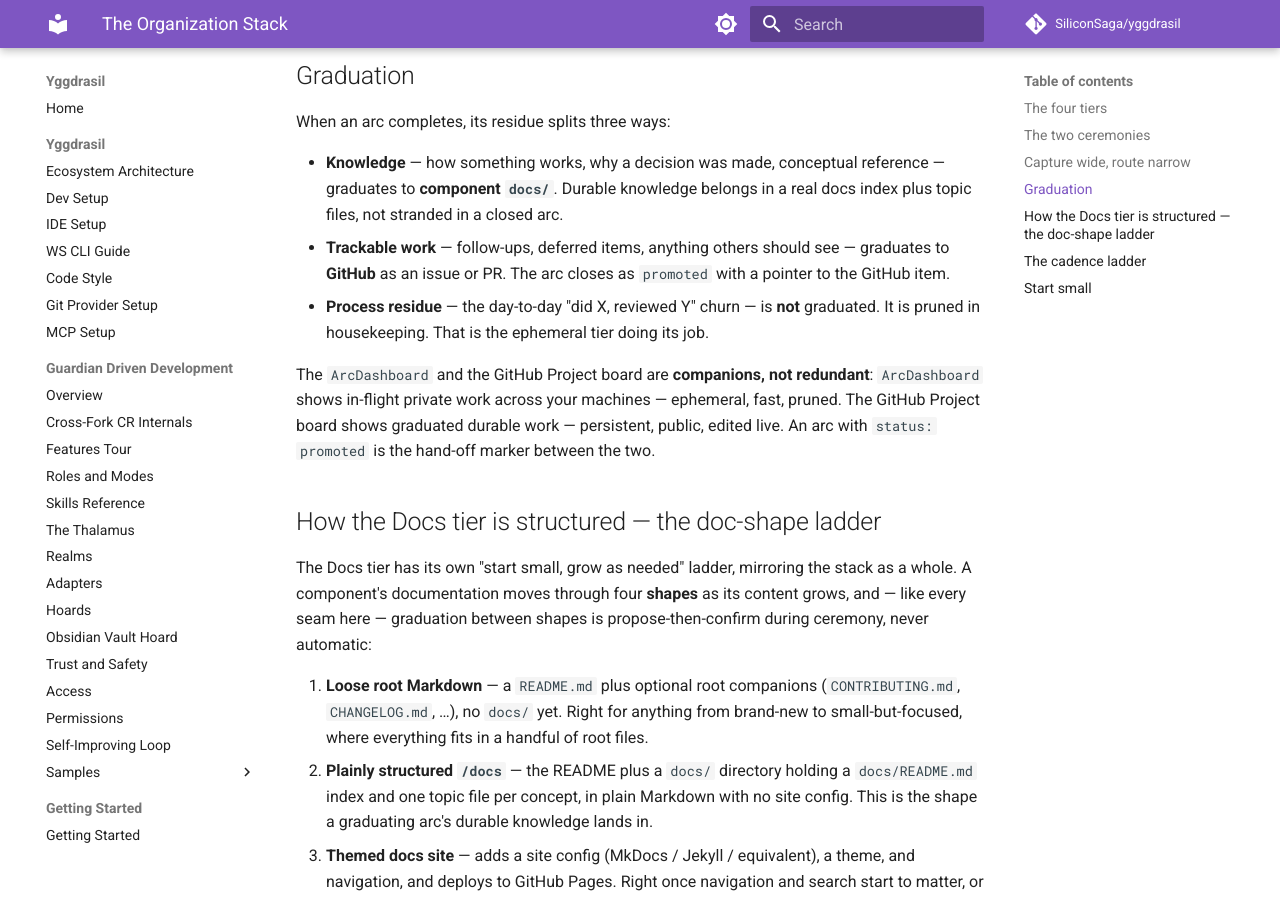
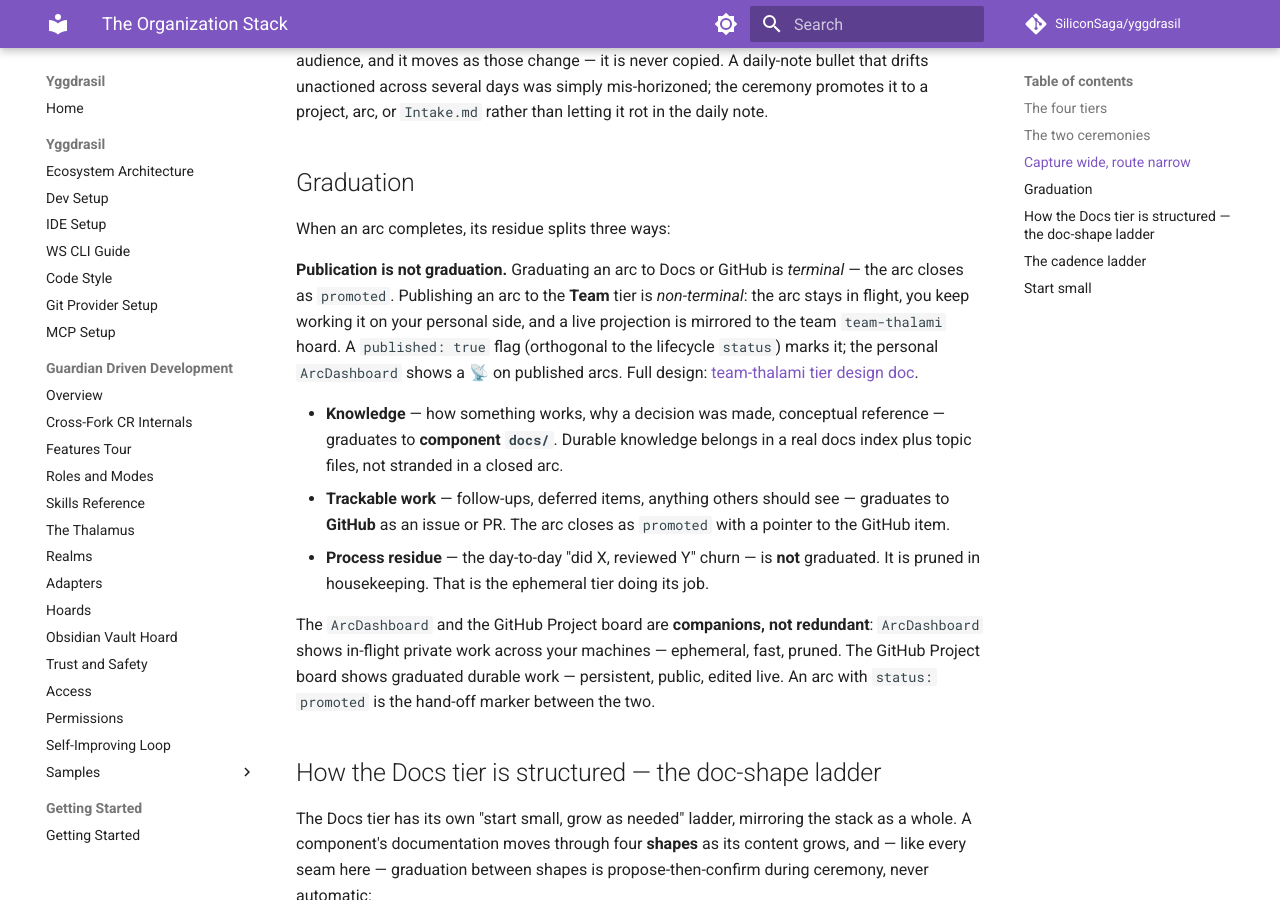
Before and after one commit to SiliconSaga/yggdrasil, an MkDocs documentation site: the page built from docs/gdd/organization-stack.md, in a window 1280 px wide and 900 px high, scrolled down 2444 px. Built offline with MkDocs 1.6.1 and Material for MkDocs 9.7.7, drawn with Linux system fonts in a browser that asks for light colours; comment, search, counter and statistics services are not loaded; some of the changed text lies outside the part shown.

Commit message:
docs(gdd): add the Team tier to the organization stack
Document the team-visibility tier as a new audience tier between Thalami and
Docs/GitHub, and draw the publication-vs-graduation distinction (non-terminal
mirroring vs terminal hand-off).

Co-Authored-By: Claude Opus 4.7 <noreply@anthropic.com>

```diff
--- a/docs/gdd/organization-stack.md
+++ b/docs/gdd/organization-stack.md
@@ -10,6 +10,7 @@ The stack is read as audience/purpose tiers, not a simple durability ladder. Dur
 |------|-------------|--------------------|---------|
 | **Vault** | daily notes, project notes, area notes | You — and your agent during the scribe ceremony. Life organization, every topic: personal, GDD, work | daily: hours; project: weeks–months; area: permanent |
 | **Thalami** (the thalami hoard) | per-machine `*-thalamus.md` (observations + arcs), `Intake.md`, `ArcDashboard.md` | You + your agents. GDD working memory, in-flight work | weeks–months, pruned in housekeeping |
+| **Team** | per-user folders in a `team-thalami` hoard (`*-thalamus.md` + published docs), `TeamArcDashboard.md` | You + your immediate team. In-flight work promoted for team visibility | weeks–months; removed when un-published, closed, or pruned |
 | **Docs** (`<component>/docs/`) | repo README + docs index + topic files | Anyone reading the repo. Durable reference knowledge | permanent, versioned |
 | **GitHub** | issues, PRs, the companion Project board | Collaborators / public. Trackable, durable, dynamic work | long-lived, edited live |
 
@@ -63,6 +64,8 @@ The "belongs in two places" problem dissolves: an item has one home for its curr
 
 When an arc completes, its residue splits three ways:
 
+**Publication is not graduation.** Graduating an arc to Docs or GitHub is *terminal* — the arc closes as `promoted`. Publishing an arc to the **Team** tier is *non-terminal*: the arc stays in flight, you keep working it on your personal side, and a live projection is mirrored to the team `team-thalami` hoard. A `published: true` flag (orthogonal to the lifecycle `status`) marks it; the personal `ArcDashboard` shows a 📡 on published arcs. Full design: [team-thalami tier design doc](../plans/2026-06-01-team-thalami-tier-design.md).
+
 - **Knowledge** — how something works, why a decision was made, conceptual reference — graduates to **component `docs/`**. Durable knowledge belongs in a real docs index plus topic files, not stranded in a closed arc.
 - **Trackable work** — follow-ups, deferred items, anything others should see — graduates to **GitHub** as an issue or PR. The arc closes as `promoted` with a pointer to the GitHub item.
 - **Process residue** — the day-to-day "did X, reviewed Y" churn — is **not** graduated. It is pruned in housekeeping. That is the ephemeral tier doing its job.
```
